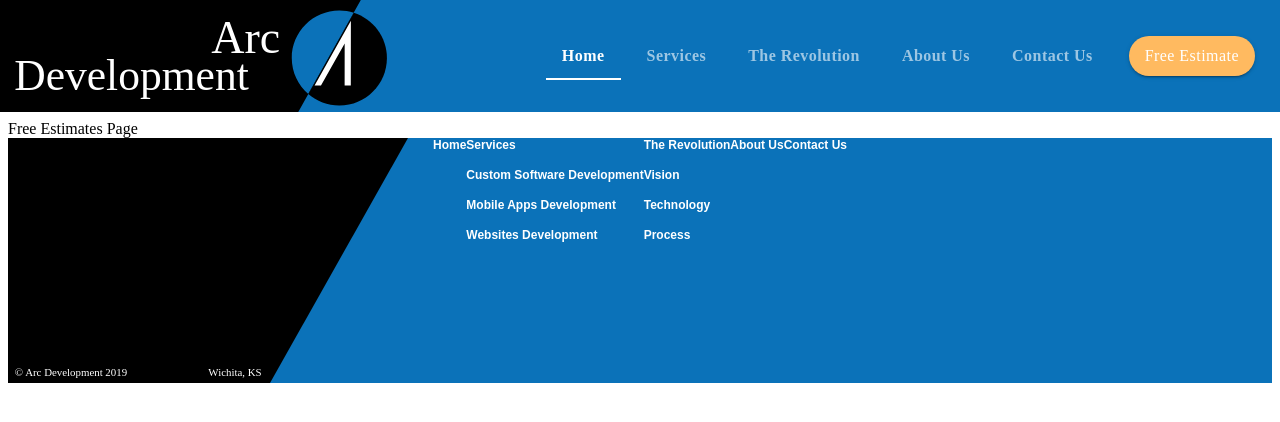
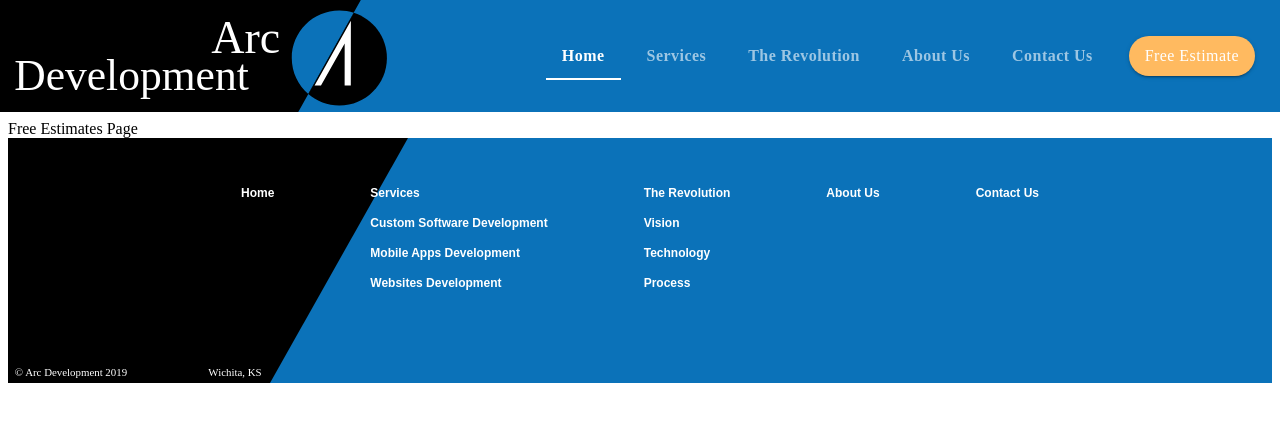
Before and after one commit to monello/hifi-material-ui, a React (Create React App) app: page /estimate in a window 1280 px wide. Shown: the top 422 px of the page. Built offline with nearby package versions, Linux system fonts and the light colour scheme; the HTML template or start-up script is replaced by a standard one.

Commit message:
Improved the layout and spacing of the Footer Grid

```diff
--- a/src/components/ui/Footer.jsx
+++ b/src/components/ui/Footer.jsx
@@ -30,6 +30,9 @@ const useStyles = makeStyles((theme) => ({
     fontSize: "0.75rem",
     fontWeight: "bold",
   },
+  gridItem: {
+    margin: "3em !important",
+  },
 }));
 
 const Footer = (props) => {
@@ -43,14 +46,14 @@ const Footer = (props) => {
         justifyContent="center"
         alignItems="flex-start"
       >
-        <Grid item>
+        <Grid item className={classes.gridItem}>
           <Grid container direction="column" spacing={2}>
             <Grid item className={classes.link}>
               Home
             </Grid>
           </Grid>
         </Grid>
-        <Grid item>
+        <Grid item className={classes.gridItem}>
           <Grid container direction="column" spacing={2}>
             <Grid item className={classes.link}>
               Services
@@ -66,7 +69,7 @@ const Footer = (props) => {
             </Grid>
           </Grid>
         </Grid>
-        <Grid item>
+        <Grid item className={classes.gridItem}>
           <Grid container direction="column" spacing={2}>
             <Grid item className={classes.link}>
               The Revolution
@@ -82,14 +85,14 @@ const Footer = (props) => {
             </Grid>
           </Grid>
         </Grid>
-        <Grid item>
+        <Grid item className={classes.gridItem}>
           <Grid container direction="column" spacing={2}>
             <Grid item className={classes.link}>
               About Us
             </Grid>
           </Grid>
         </Grid>
-        <Grid item>
+        <Grid item className={classes.gridItem}>
           <Grid container direction="column" spacing={2}>
             <Grid item className={classes.link}>
               Contact Us
```
